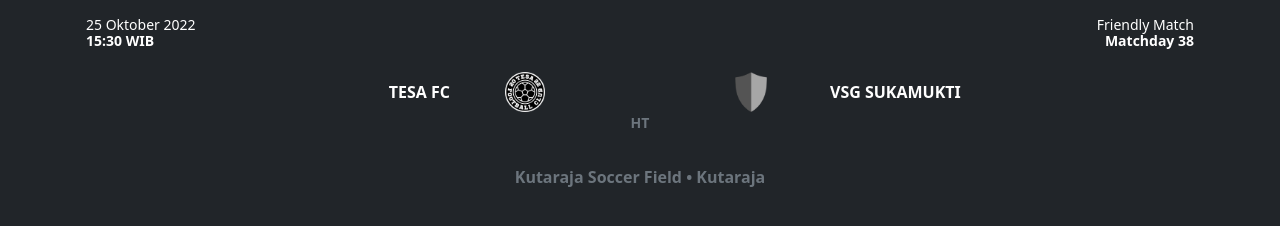
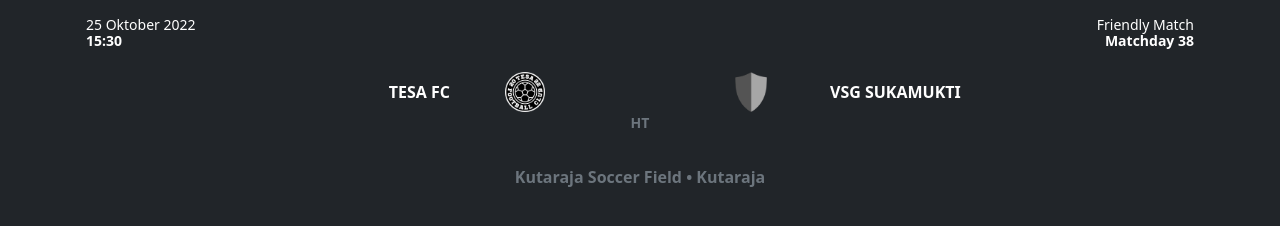
Before and after one commit to tesafc/tesafc.github.io, a Jekyll site: the page built from _matches/2022-10-25.md, in a window 1280 px wide. Shown: the part 789-1015 px from the top of the page. Built offline with Jekyll 4.4.1, drawn with Linux system fonts in a browser that asks for light colours; nearby versions of some CDN libraries.

Commit message:
Update 2022-10-25.md

```diff
--- a/_matches/2022-10-25.md
+++ b/_matches/2022-10-25.md
@@ -8,17 +8,20 @@
 stadium: kutaraja soccer field
 place: kutaraja
 time: 25 oktober 2022
-kick-off: "15:30 wib"
+kick-off: "15:30"
 home-team:
   name: tesa fc
   logo: /assets/img/logo-1_v2.png
-  lineup:
-  subs:
 away-team:
   name: vsg sukamukti
   logo:
-  lineup:
-  subs:
+lneup:
+  home-team:
+    lineup:
+    subs:
+  away-team:
+    lineup:
+    subs:
 result:
   status:
   conclusion:
```
